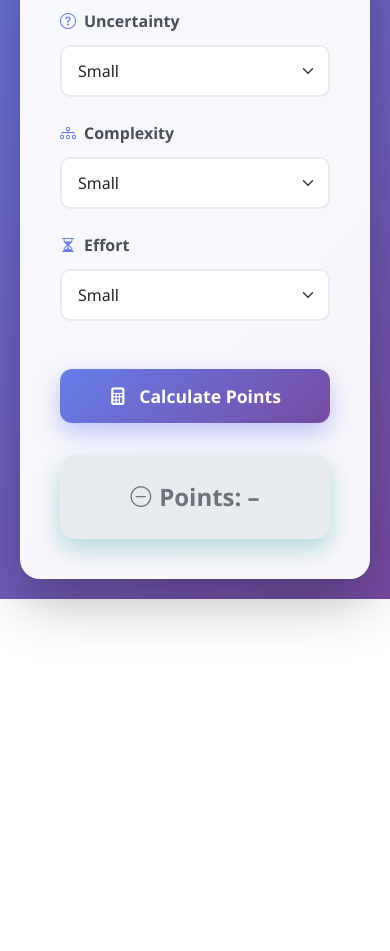
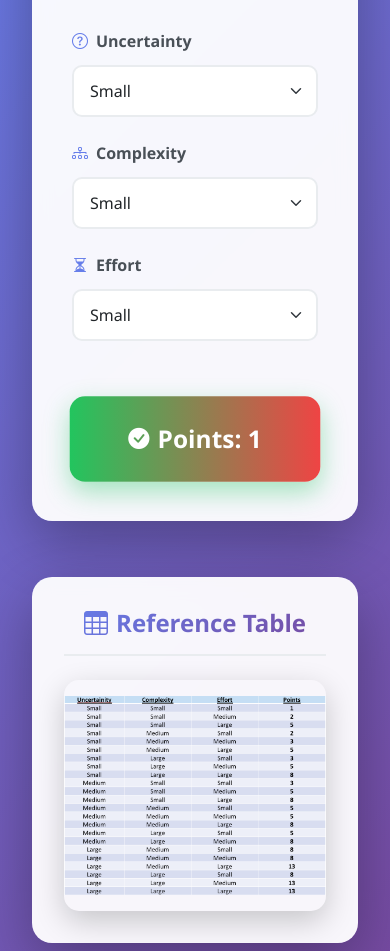
Before and after one commit to pushkar803/story-points-counter, a plain HTML site: page index.html in a window 390 px wide. Shown: the part 262-1213 px from the top of the page. Before the commit the page ends 861 px from the top, so only its background shows below. Drawn offline with nearby package versions, Linux system fonts and the light colour scheme.

Commit message:
Add reference image and enhance layout for Story Points Calculator
Introduced a new reference image and improved the layout of the Story Points Calculator by restructuring the HTML and updating styles. Added responsive design elements and dynamic background gradients based on calculated points.

```diff
--- a/index.html
+++ b/index.html
@@ -23,11 +23,17 @@
         body {
             background: linear-gradient(135deg, #667eea 0%, #764ba2 100%);
             min-height: 100vh;
+            padding: 20px;
+            font-family: 'Segoe UI', Tahoma, Geneva, Verdana, sans-serif;
+        }
+
+        .container-wrapper {
+            max-width: 1400px;
+            margin: 0 auto;
             display: flex;
             align-items: center;
             justify-content: center;
-            padding: 20px;
-            font-family: 'Segoe UI', Tahoma, Geneva, Verdana, sans-serif;
+            min-height: 100vh;
         }
 
         .calculator-card {
@@ -36,9 +42,62 @@
             border-radius: 20px;
             box-shadow: 0 20px 60px rgba(0, 0, 0, 0.3);
             padding: 2.5rem;
-            max-width: 500px;
             width: 100%;
             animation: slideUp 0.5s ease-out;
+            height: 100%;
+            display: flex;
+            flex-direction: column;
+        }
+
+        .reference-card {
+            background: rgba(255, 255, 255, 0.95);
+            backdrop-filter: blur(10px);
+            border-radius: 20px;
+            box-shadow: 0 20px 60px rgba(0, 0, 0, 0.3);
+            padding: 2rem;
+            width: 100%;
+            animation: slideUp 0.5s ease-out;
+            animation-delay: 0.2s;
+            animation-fill-mode: both;
+            height: 100%;
+            display: flex;
+            flex-direction: column;
+        }
+
+        .reference-header {
+            text-align: center;
+            margin-bottom: 1.5rem;
+            padding-bottom: 1rem;
+            border-bottom: 2px solid #e9ecef;
+            flex-shrink: 0;
+        }
+
+        .reference-header h2 {
+            font-size: 1.5rem;
+            font-weight: 700;
+            background: var(--primary-gradient);
+            -webkit-background-clip: text;
+            -webkit-text-fill-color: transparent;
+            background-clip: text;
+            margin: 0;
+            display: flex;
+            align-items: center;
+            justify-content: center;
+            gap: 0.5rem;
+        }
+
+        .reference-image {
+            width: 100%;
+            height: auto;
+            border-radius: 15px;
+            box-shadow: 0 10px 30px rgba(0, 0, 0, 0.2);
+            transition: transform 0.3s ease;
+            flex: 1;
+            object-fit: contain;
+        }
+
+        .reference-image:hover {
+            transform: scale(1.02);
         }
 
         @keyframes slideUp {
@@ -119,52 +178,6 @@
             border-color: #667eea;
         }
 
-        .btn-calculate {
-            background: var(--primary-gradient);
-            border: none;
-            border-radius: 12px;
-            padding: 0.875rem 2rem;
-            font-size: 1.1rem;
-            font-weight: 600;
-            color: white;
-            width: 100%;
-            margin-top: 1.5rem;
-            transition: all 0.3s ease;
-            box-shadow: 0 10px 25px rgba(102, 126, 234, 0.4);
-            position: relative;
-            overflow: hidden;
-        }
-
-        .btn-calculate::before {
-            content: '';
-            position: absolute;
-            top: 50%;
-            left: 50%;
-            width: 0;
-            height: 0;
-            border-radius: 50%;
-            background: rgba(255, 255, 255, 0.3);
-            transform: translate(-50%, -50%);
-            transition: width 0.6s, height 0.6s;
-        }
-
-        .btn-calculate:hover::before {
-            width: 300px;
-            height: 300px;
-        }
-
-        .btn-calculate:hover {
-            transform: translateY(-3px);
-            box-shadow: 0 15px 35px rgba(102, 126, 234, 0.5);
-        }
-
-        .btn-calculate:active {
-            transform: translateY(-1px);
-        }
-
-        .btn-calculate i {
-            margin-right: 0.5rem;
-        }
 
         .result-container {
             margin-top: 2rem;
@@ -184,6 +197,7 @@
             display: flex;
             align-items: center;
             justify-content: center;
+            transition: background 0.5s ease;
         }
 
         @keyframes pulse {
@@ -285,10 +299,26 @@
             background: linear-gradient(135deg, #667eea 0%, #764ba2 100%);
             color: white;
         }
+
+        @media (max-width: 991.98px) {
+            .container-wrapper {
+                min-height: auto;
+                padding: 20px 0;
+            }
+
+            .reference-card {
+                margin-top: 2rem;
+            }
+        }
     </style>
 </head>
 
 <body>
+    <div class="container-wrapper">
+        <div class="container">
+            <div class="row g-4 align-items-stretch">
+                <!-- Calculator Column -->
+                <div class="col-lg-6">
                     <div class="calculator-card">
                         <div class="card-header">
                             <div class="icon-wrapper">
@@ -334,10 +364,6 @@
                                 </select>
                             </div>
 
-            <button type="submit" class="btn btn-calculate" id="calcBtn">
-                <i class="bi bi-calculator-fill"></i>
-                Calculate Points
-            </button>
                         </form>
 
                         <div class="result-container">
@@ -346,6 +372,23 @@
                                 <span>Points: –</span>
                             </div>
                             <div id="errorMsg"></div>
+                        </div>
+                    </div>
+                </div>
+
+                <!-- Reference Image Column -->
+                <div class="col-lg-6">
+                    <div class="reference-card">
+                        <div class="reference-header">
+                            <h2>
+                                <i class="bi bi-table"></i>
+                                Reference Table
+                            </h2>
+                        </div>
+                        <img src="image.png" alt="Story Points Reference Table" class="reference-image" />
+                    </div>
+                </div>
+            </div>
         </div>
     </div>
 
@@ -387,30 +430,52 @@
             "Large|Large|Large": 13
         };
 
-        const calcBtn = document.getElementById("calcBtn");
         const resultEl = document.getElementById("pointsResult");
         const errorEl = document.getElementById("errorMsg");
-        const form = document.getElementById("calculatorForm");
 
-        // Calculate on form submit
-        form.addEventListener("submit", function (e) {
-            e.preventDefault();
+        // Auto-calculate when any select changes
+        document.querySelectorAll('.form-select').forEach(select => {
+            select.addEventListener('change', function () {
+                calculatePoints();
+            });
+        });
+
+        // Calculate on page load if all fields have values
+        window.addEventListener('DOMContentLoaded', function () {
             calculatePoints();
         });
 
-        // Also calculate when any select changes
-        document.querySelectorAll('.form-select').forEach(select => {
-            select.addEventListener('change', function () {
-                // Auto-calculate when all fields are filled
-                const uncertainty = document.getElementById("uncertainty").value;
-                const complexity = document.getElementById("complexity").value;
-                const effort = document.getElementById("effort").value;
+        function getColorForPoints(points) {
+            // Normalize points to 0-1 scale (1 = 0, 13 = 1)
+            const normalized = (points - 1) / (13 - 1);
 
-                if (uncertainty && complexity && effort) {
-                    calculatePoints();
+            // Green color (RGB: 34, 197, 94) - for point 1
+            const greenR = 34;
+            const greenG = 197;
+            const greenB = 94;
+
+            // Red color (RGB: 239, 68, 68) - for point 13
+            const redR = 239;
+            const redG = 68;
+            const redB = 68;
+
+            // Calculate the color at the current points position
+            const r = Math.round(greenR + (redR - greenR) * normalized);
+            const g = Math.round(greenG + (redG - greenG) * normalized);
+            const b = Math.round(greenB + (redB - greenB) * normalized);
+
+            // Create a left-to-right gradient that shows the full scale
+            // The gradient goes from green (left, point 1) to red (right, point 13)
+            // The stop position shows where the current points value falls on the scale
+            const stopPosition = normalized * 100;
+
+            // Create gradient: green on left, transitioning to red on right
+            // The gradient visually represents the 1-13 scale
+            return `linear-gradient(to right,
+                rgb(${greenR}, ${greenG}, ${greenB}) 0%,
+                rgb(${r}, ${g}, ${b}) ${stopPosition}%,
+                rgb(${redR}, ${redG}, ${redB}) 100%)`;
         }
-            });
-        });
 
         function calculatePoints() {
             const uncertainty = document.getElementById("uncertainty").value;
@@ -431,6 +496,17 @@
                     resultEl.innerHTML = `<i class="bi bi-check-circle-fill"></i><span>Points: ${points}</span>`;
                     errorEl.innerHTML = '';
 
+                    // Apply dynamic gradient based on points value
+                    const gradient = getColorForPoints(points);
+                    resultEl.style.background = gradient;
+
+                    // Update shadow color to match the gradient
+                    const normalized = (points - 1) / (13 - 1);
+                    const shadowR = Math.round(34 + (239 - 34) * normalized);
+                    const shadowG = Math.round(197 + (68 - 197) * normalized);
+                    const shadowB = Math.round(94 + (68 - 94) * normalized);
+                    resultEl.style.boxShadow = `0 10px 25px rgba(${shadowR}, ${shadowG}, ${shadowB}, 0.4)`;
+
                     // Add success animation
                     resultEl.style.animation = 'none';
                     setTimeout(() => {
```
Also changed, not shown: image.png (added). Lines whose indentation alone changed are shown as unchanged.
